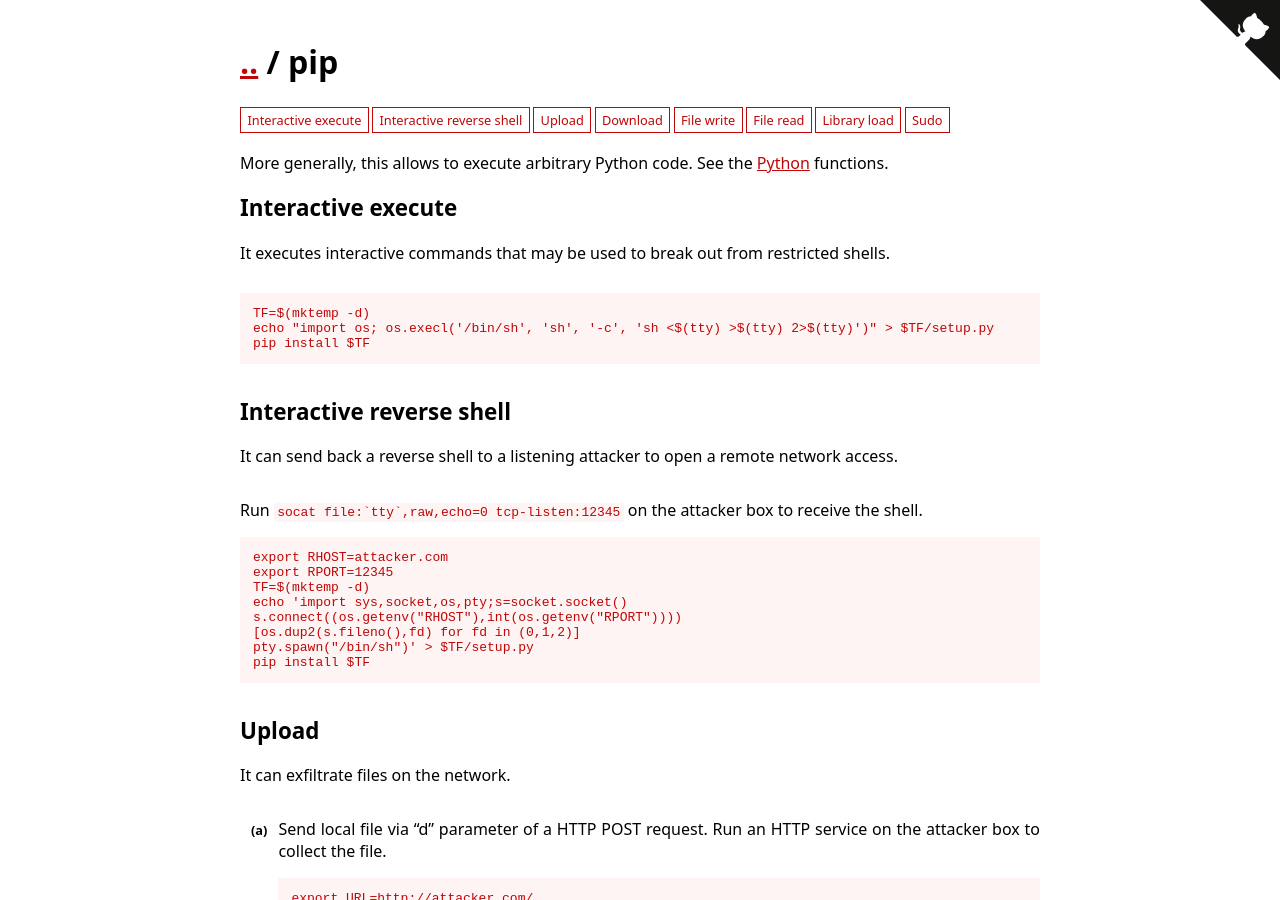
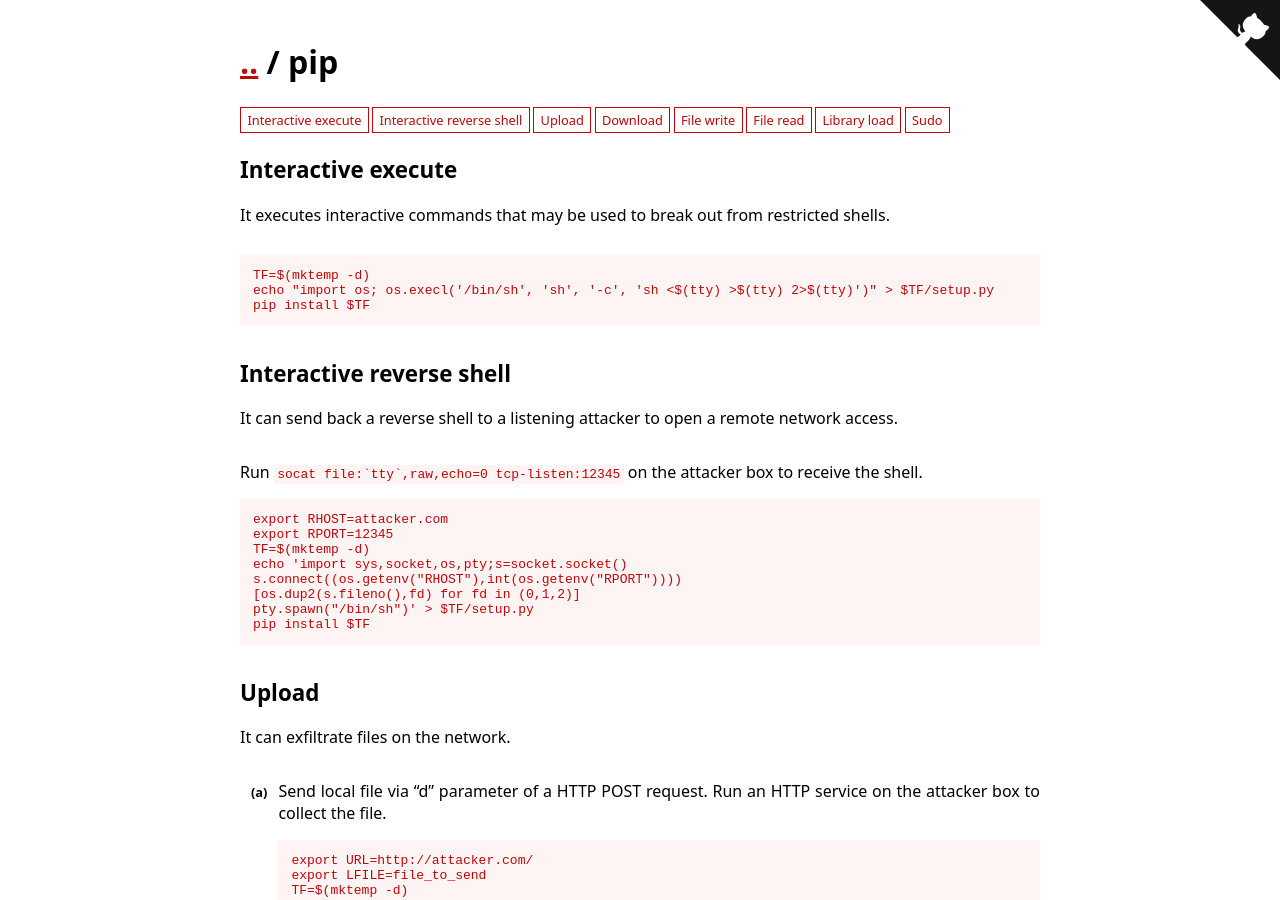
Before and after one commit to GTFOBins/GTFOBins.github.io, a Jekyll site: the page built from _gtfobins/pip.md, in a window 1280 px wide and 900 px high. Built offline with Jekyll 4.4.1, drawn with Linux system fonts in a browser that asks for light colours.

```diff
--- a/_gtfobins/pip.md
+++ b/_gtfobins/pip.md
@@ -1,6 +1,4 @@
 ---
-description: |
-  More generally, this allows to execute arbitrary Python code. See the [Python](/gtfobins/python/) functions.
 functions:
   execute-interactive:
     - code: |
```
